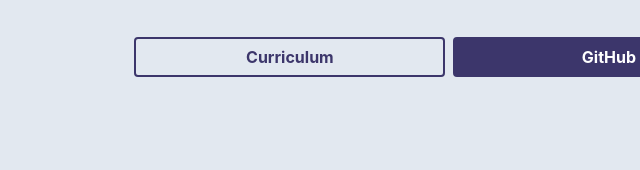
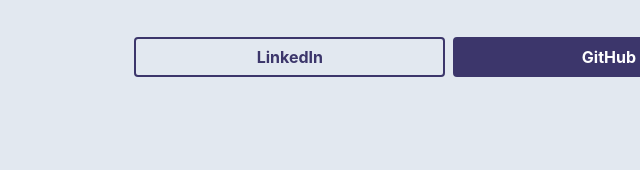
Before and after one commit to belenkirlie2/PersonalPage-master, a plain HTML site: page index.html in a window 1280 px wide. Shown: the part 372-542 px from the top of the page, 423-1063 px from the left. Drawn offline with nearby package versions, Linux system fonts and the light colour scheme.

Commit message:
Update index.html

```diff
--- a/index.html
+++ b/index.html
@@ -59,7 +59,7 @@
                 sumando la experiencia que necesitaba, utlizando metodologias agiles.
               </p>
               <div class="row mt-4 pt-3">
-                 <a href="https://drive.google.com/file/d/1PfW44xNEIFtal5B2FRjNv7GgLe841--_/view?usp=sharing" class=" btn btn-cv col-5 mr-2 ml-4">Curriculum</a>
+                 <a href="https://www.linkedin.com/in/ivana-bel%C3%A9n-ruarte-b245ab162/" class=" btn btn-cv col-5 mr-2 ml-4">LinkedIn</a>
                  <a href="https://github.com/belenkirlie2" class="btn btn-contacto col-5">GitHub</a>
               </div>
               </div>
```
